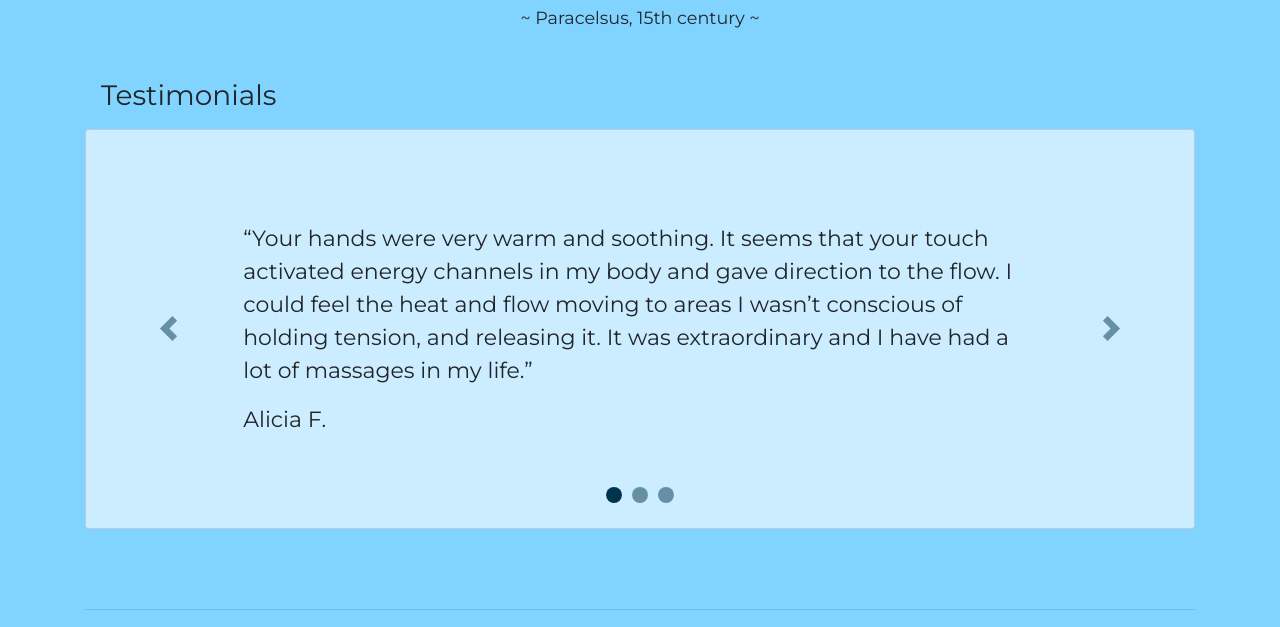
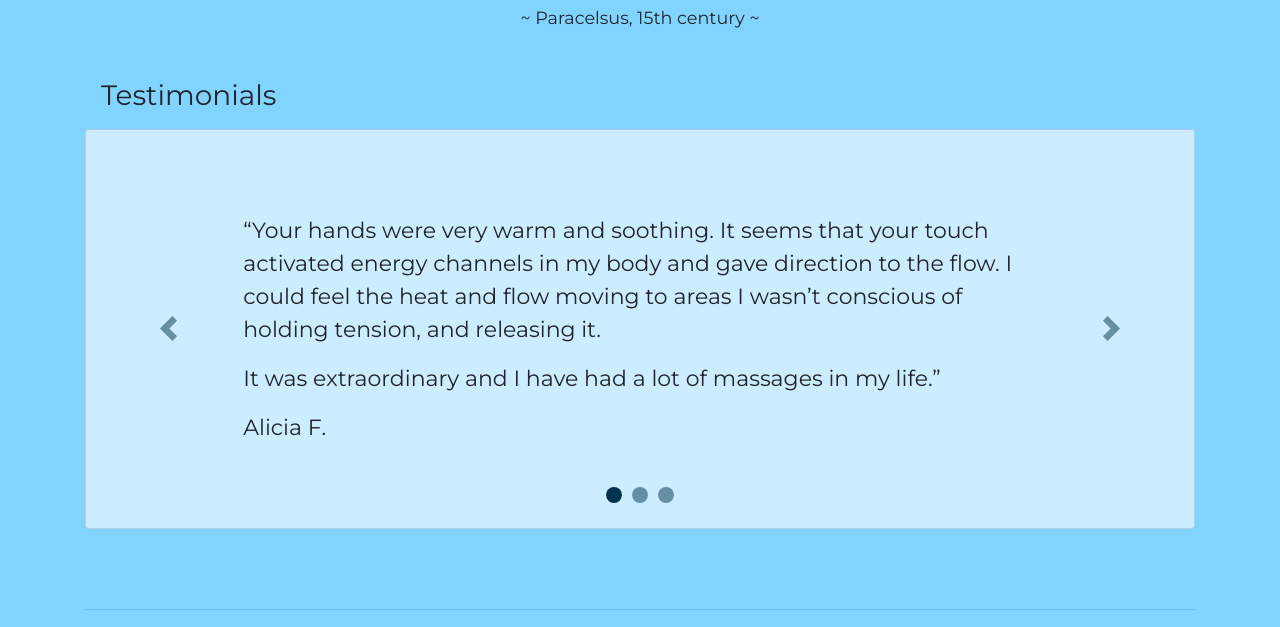
Before and after one commit to thorndeux/webpage_anette, a Flask app: page / in a window 1280 px wide. Shown: the part 1269-1896 px from the top of the page. Run offline with Flask 2, Linux system fonts and the light colour scheme; some libraries are stand-ins or nearby versions.

Commit message:
Small edits to carousel

```diff
--- a/templates/index.html
+++ b/templates/index.html
@@ -47,7 +47,8 @@
                         <div class="card-body row">
                             <div class="col"></div>
                             <div class="col-9 d-flex flex-column justify-content-center">
-                                <p>“Your hands were very warm and soothing. It seems that your touch activated energy channels in my body and gave direction to the flow. I could feel the heat and flow moving to areas I wasn’t conscious of holding tension, and releasing it. It was extraordinary and I have had a lot of massages in my life.”</p>
+                                <p>“Your hands were very warm and soothing. It seems that your touch activated energy channels in my body and gave direction to the flow. I could feel the heat and flow moving to areas I wasn’t conscious of holding tension, and releasing it.</p>
+                                <p> It was extraordinary and I have had a lot of massages in my life.”</p>
                                 Alicia F.
                             </div>
                             <div class="col"></div>
@@ -67,7 +68,7 @@
                     </div>
                 </div>
                 <div class="carousel-item">
-                    <div class="card" style="background-color: #99dbff;">
+                    <div class="card" style="background-color: #ccedff;">
                         <div class="card-body row">
                             <div class="col"></div>
                             <div class="col-9 d-flex flex-column justify-content-center">
@@ -119,10 +120,10 @@
                         <div class="card-body row">
                             <div class="col"></div>
                             <div class="col-9 d-flex flex-column justify-content-center">
-                                <p>„Deine Hände waren sehr warm und die Berührung entspannend. Es kam mir so vor, als hätte Deine Berührung die Energiekanäle in meinem Körper aktiviert und dem Energiefluss eine neue Richtung gegeben. Ich konnte spüren, wie die Wärme und die Bewegung in Gegenden geströmt sind, wo ich mir vorher gar keiner Anspannung bewusst war. Diese Anspannung hat sich dann aufgelöst.</p>
-
-                                <p>Es war unglaublich, und ich habe schon viele Massagen in meinem Leben bekommen!“</p>
-                                Alicia F.
+                                <p>„Anette ist eine einfühlsame und sehr zugewandte Körpertherapeutin, der ich mich jederzeit wieder anvertrauen würde.</p>
+                                <p>
+                                Es ist wirklich erstaunlich wie tief man im Herzen von einer Berührung bewegt werden kann und wie heilsam diese Erfahrung ist. Vielen Dank! Sehr zu empfehlen!" </p>
+                                Sebastian W.
                             </div>
                             <div class="col"></div>
                         </div>
@@ -133,17 +134,17 @@
                         <div class="card-body row">
                             <div class="col"></div>
                             <div class="col-9 d-flex flex-column justify-content-center">
-                                <p>„Anette ist eine einfühlsame und sehr zugewandte Körpertherapeutin, der ich mich jederzeit wieder anvertrauen würde.</p>
-                                <p>
-                                Es ist wirklich erstaunlich wie tief man im Herzen von einer Berührung bewegt werden kann und wie heilsam diese Erfahrung ist. Vielen Dank! Sehr zu empfehlen!" </p>
-                                Sebastian W.
+                                <p>„Deine Hände waren sehr warm und die Berührung entspannend. Es kam mir so vor, als hätte Deine Berührung die Energiekanäle in meinem Körper aktiviert und dem Energiefluss eine neue Richtung gegeben. Ich konnte spüren, wie die Wärme und die Bewegung in Gegenden geströmt sind, wo ich mir vorher gar keiner Spannung bewusst war. Diese Anspannung hat sich dann aufgelöst.</p>
+
+                                <p>Es war unglaublich, und ich habe schon viele Massagen in meinem Leben bekommen!“</p>
+                                Alicia F.
                             </div>
                             <div class="col"></div>
                         </div>
                     </div>
                 </div>
                 <div class="carousel-item">
-                    <div class="card" style="background-color: #99dbff;">
+                    <div class="card" style="background-color: #ccedff;">
                         <div class="card-body row">
                             <div class="col"></div>
                             <div class="col-9 d-flex flex-column justify-content-center">
```
